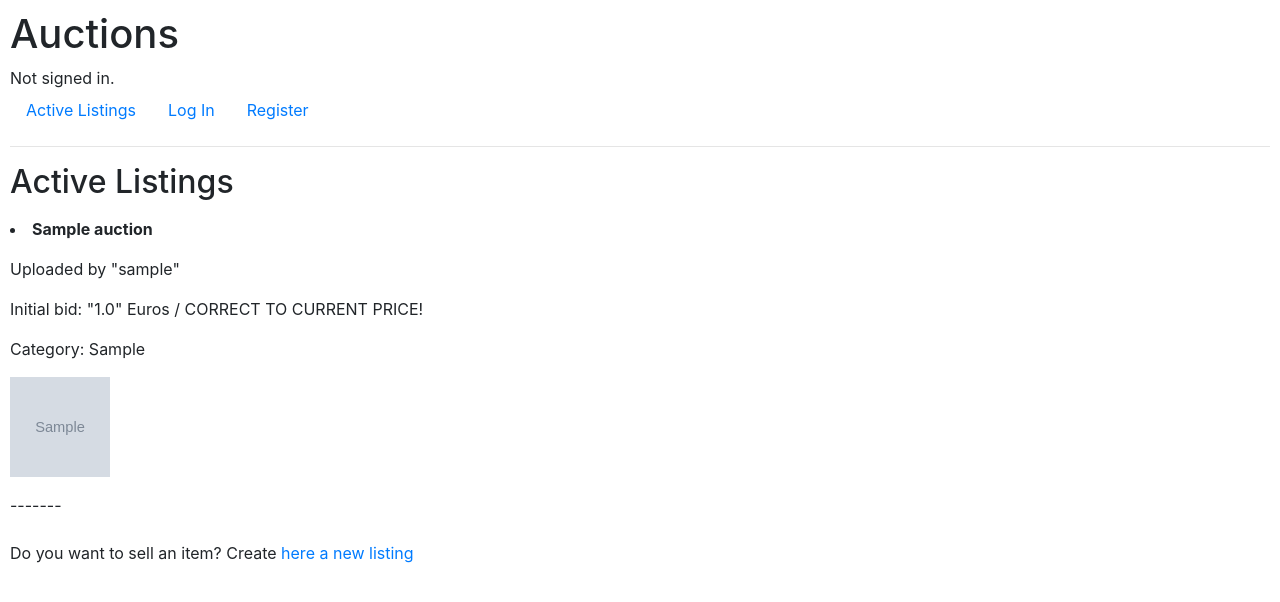
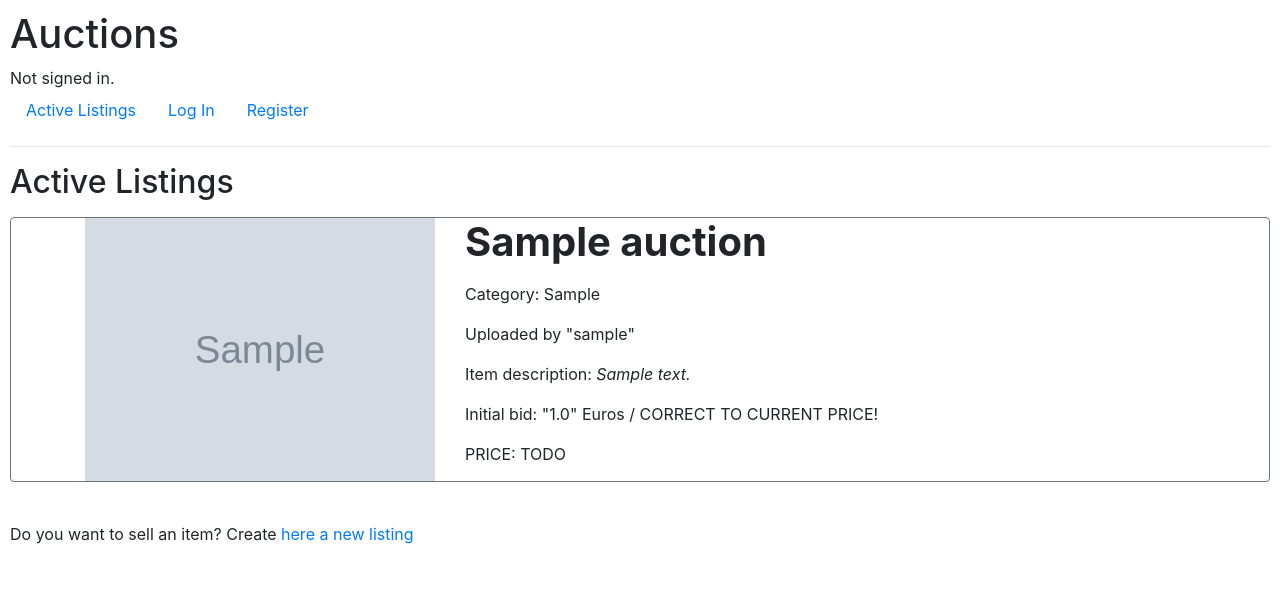
Before and after one commit to AntoineSau/commerce, a Django app: page / in a window 1280 px wide. Shown: the top 602 px of the page. Run offline with Django 3.2, Linux system fonts and the light colour scheme; tables that the repository leaves empty hold one stand-in row (values such as "Sample post"); grey boxes marked "Sample" are stand-in pictures; some libraries are stand-ins or nearby versions.

Commit message:
Create listing working. Active listings: index changes according to fields that have been filled by user (version with image, or no image available displaying)

```diff
--- a/auctions/templates/auctions/index.html
+++ b/auctions/templates/auctions/index.html
@@ -10,35 +10,105 @@
 
         <!-- Adapting content displayed in function of what optional fields have been added or not -->
         {% if auction.category and auction.image%}
-        <li><b>{{ auction.title }}</b>
+            <div class="border border-secondary rounded">
+                <div class="container">
+                    <div class="row">
+                        <div class="col-4">
+                            <img src="{{ auction.image }}" alt="Image for {{ auction.title }}" style="height: 100%; width: 100%; object-fit: contain">
+                        </div>
+                        <div class="col-8">
+                            <h1><b>{{ auction.title }}</b></h1>
+                            <p></p>
+                            Category: {{ auction.category }}
                             <p></p>
                             Uploaded by "{{ auction.userid.username }}"
                             <p></p>
+                            Item description: <i>{{ auction.description }}</i>
+                            <p></p>
                             Initial bid: "{{ auction.startingbid }}" Euros / CORRECT TO CURRENT PRICE!
+                            <p></p>
+                            PRICE: TODO
+                        </div>
+                    </div>
+                </div>
+            </div>
+            <p></p>
+        {% elif auction.image %}
+        <div class="border border-secondary rounded">
+            <div class="container">
+                <div class="row">
+                    <div class="col-4">
+                        <img src="{{ auction.image }}" alt="Image for {{ auction.title }}" style="height: 100%; width: 100%; object-fit: contain">
+                    </div>
+                    <div class="col-8">
+                        <h1><b>{{ auction.title }}</b></h1>
+                        <p>
+                        Category: <i>Not specified</i>
+                        </p>
+                        <p></p>
+                        Uploaded by "{{ auction.userid.username }}"
+                        <p></p>
+                        Item description: <i>{{ auction.description }}</i>
+                        <p></p>
+                        Initial bid: "{{ auction.startingbid }}" Euros / CORRECT TO CURRENT PRICE!
+                        <p></p>
+                        PRICE: TODO
+                    </div>
+                </div>
+            </div>
+        </div>
+            <p></p>
+
+        {% elif auction.category %}
+        <div class="border border-secondary rounded">
+            <div class="container">
+                <div class="row">
+                    <div class="col-4">
+                        <img src="https://upload.wikimedia.org/wikipedia/commons/a/ac/No_image_available.svg " alt="No Image here" style="height: 100%; width: 100%; object-fit: contain">
+                    </div>
+                    <div class="col-8">
+                        <h1><b>{{ auction.title }}</b></h1>
                         <p></p>
                         Category: {{ auction.category }}
                         <p></p>
-            <img src="{{ auction.image }}" alt="Image for {{ auction.title }}" width="100" height="100">
+                        Uploaded by "{{ auction.userid.username }}"
                         <p></p>
-            -------
-        </li>
-        {% elif auction.image %}
-            <li>There is only image, but not category </li>
+                        Item description: <i>{{ auction.description }}</i>
+                        <p></p>
+                        Initial bid: "{{ auction.startingbid }}" Euros / CORRECT TO CURRENT PRICE!
+                        <p></p>
+                        PRICE: TODO
+                    </div>
+                </div>
+            </div>
+        </div>
         <p></p>
 
-            -------
-        {% elif auction.category %}
-            <li>Only category but no image!</li>
+        {% else %}
+        <div class="border border-secondary rounded">
+            <div class="container">
+                <div class="row">
+                    <div class="col-4">
+                        <img src="https://upload.wikimedia.org/wikipedia/commons/a/ac/No_image_available.svg " alt="No Image here" style="height: 100%; width: 100%; object-fit: contain">
+                    </div>
+                    <div class="col-8">
+                        <h1><b>{{ auction.title }}</b></h1>
                         <p></p>
-            -------
-        {% else %}
-            <li><b>{{ auction.title }}</b>
+                        Category: <i>Not specified</i>
                         <p></p>
                         Uploaded by "{{ auction.userid.username }}"
                         <p></p>
-                Initial bid: "{{ auction.startingbid }}" Euros
-            </li>
-            -------
+                        Item description: <i>{{ auction.description }}</i>
+                        <p></p>
+                        Initial bid: "{{ auction.startingbid }}" Euros / CORRECT TO CURRENT PRICE!
+                        <p></p>
+                        PRICE: TODO
+                    </div>
+                </div>
+            </div>
+        </div>
+        <p></p>
+
         {% endif %}
 
     <!-- Adding possibility that there is NO auction -->
@@ -54,4 +124,5 @@
 <!-- Images
     Cat img https://steamuserimages-a.akamaihd.net/ugc/1644340994747007967/853B20CD7694F5CF40E83AAC670572A3FE1E3D35/
     Lama img https://ih1.redbubble.net/image.1036920113.4491/st,small,845x845-pad,1000x1000,f8f8f8.u1.jpg
+    NO IMG: https://upload.wikimedia.org/wikipedia/commons/a/ac/No_image_available.svg
 -->
```
Also changed, not shown: auctions/static/auctions/styles.css (line endings or trailing spaces). Lines whose indentation alone changed are shown as unchanged.
